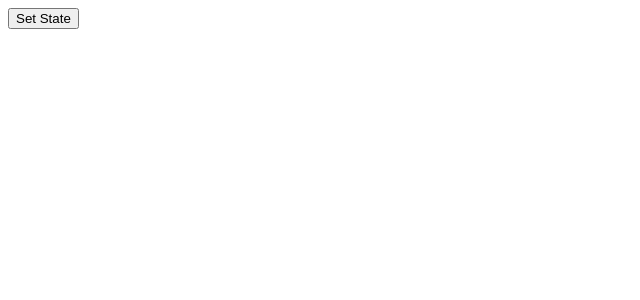
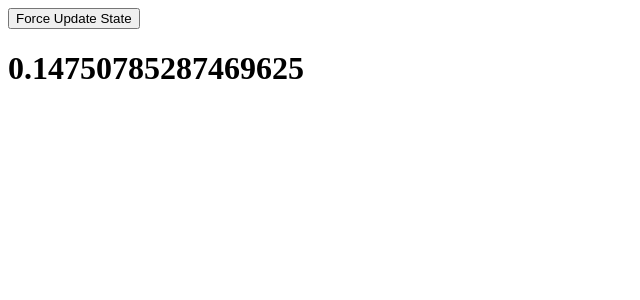
Before and after one commit to stonefishy/react-training, a React app: page / in a window 1280 px wide. Shown: the top 300 px of the page, without its empty margins (0-640 px from the left). Built offline with nearby package versions, Linux system fonts and the light colour scheme.

Commit message:
training for force update state

```diff
--- /dev/null
+++ b/force_update/App.jsx
@@ -0,0 +1,24 @@
+import React from 'react';
+
+class App extends React.Component {
+	constructor() {
+		super();
+
+		this.forceUpdateHandler = this.forceUpdateHandler.bind(this);
+	};
+
+	forceUpdateHandler() {
+		this.forceUpdate();
+	}
+
+	render() {
+		return (
+			<div>
+				<button onClick={this.forceUpdateHandler}>Force Update State</button>
+				<h1>{Math.random()}</h1>
+			</div>
+			);
+	}
+}
+
+export default App;
--- a/main.js
+++ b/main.js
@@ -10,6 +10,7 @@ import ReactDom from 'react-dom';
 // import DefaultPropsApp from './props/DefaultPropsApp.jsx';
 // import StatePropsApp from './props/StatePropsApp.jsx';
 // import App from './validating_props/App.jsx';
-import App from './set_state/App.jsx';
+// import App from './set_state/App.jsx';
+import App from './force_update/App.jsx';
 
 ReactDom.render(<App />, document.getElementById('app'));
```
